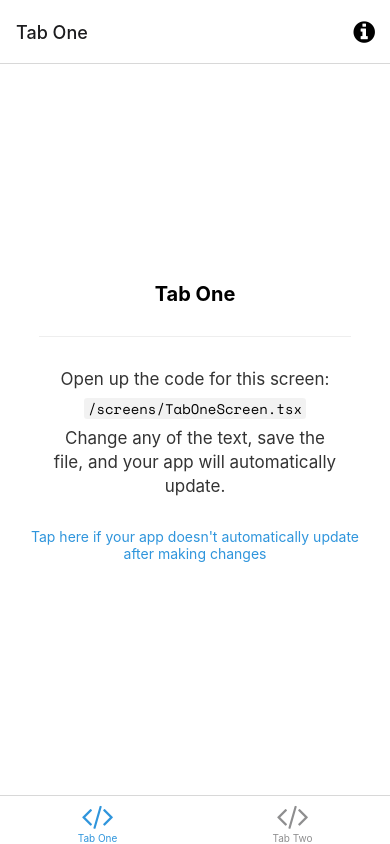
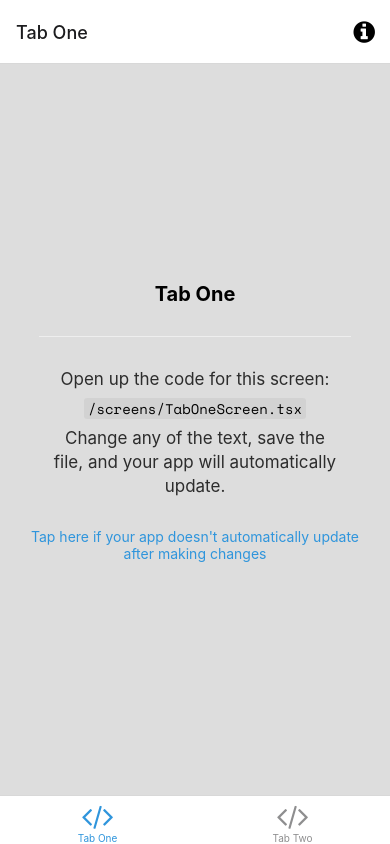
Before and after one commit to Lu-Clemente/loginWithTouchId, a React Native app: screen /TabOne in a window 390 px wide. Built offline with nearby package versions, Linux system fonts and the light colour scheme; what expo-linking would draw is missing.

Commit message:
Colors changed

```diff
--- a/constants/Colors.ts
+++ b/constants/Colors.ts
@@ -4,7 +4,7 @@ const tintColorDark = '#fff';
 export default {
   light: {
     text: '#000',
-    background: '#fff',
+    background: '#ddd',
     tint: tintColorLight,
     tabIconDefault: '#ccc',
     tabIconSelected: tintColorLight,
```
